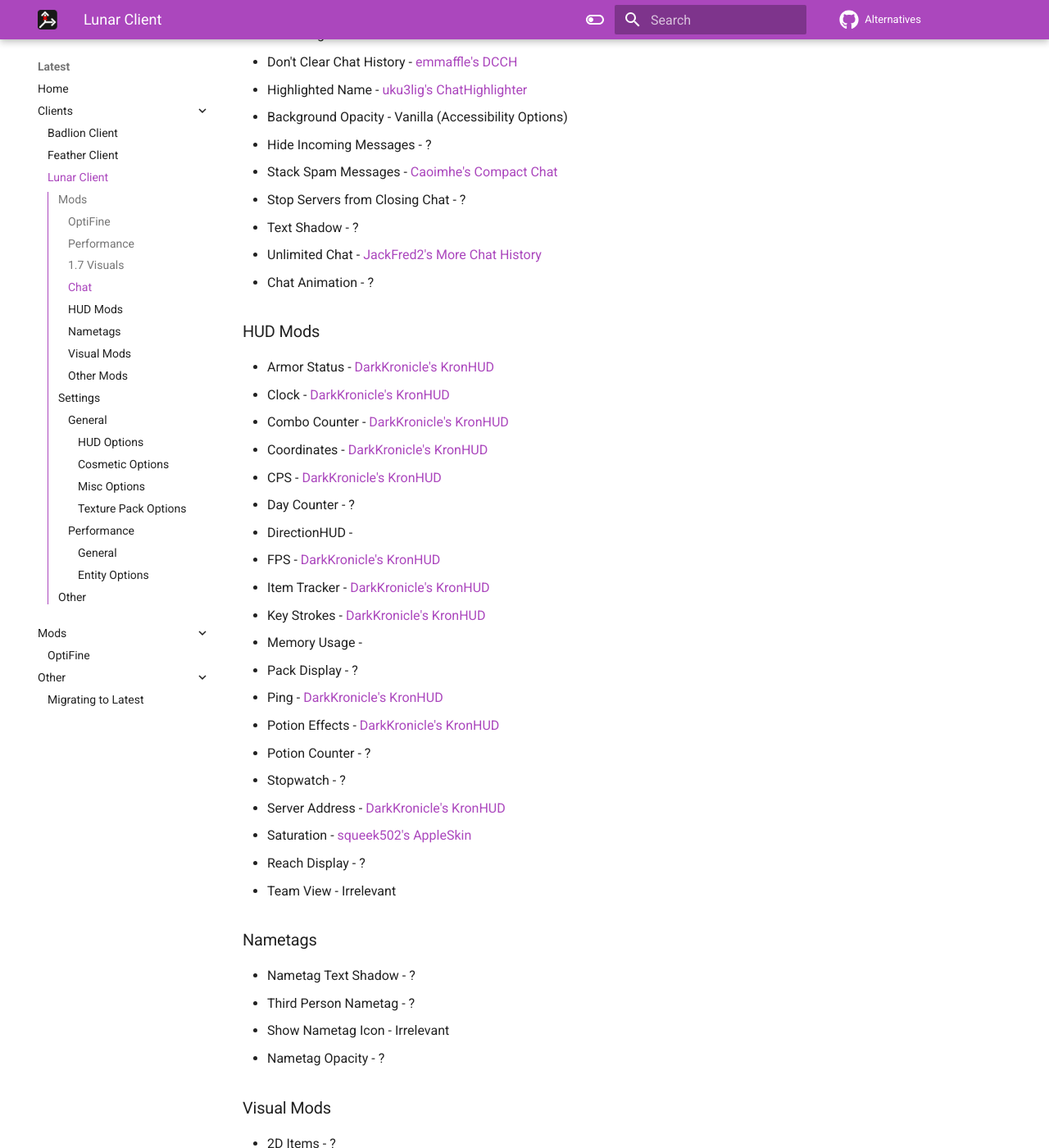
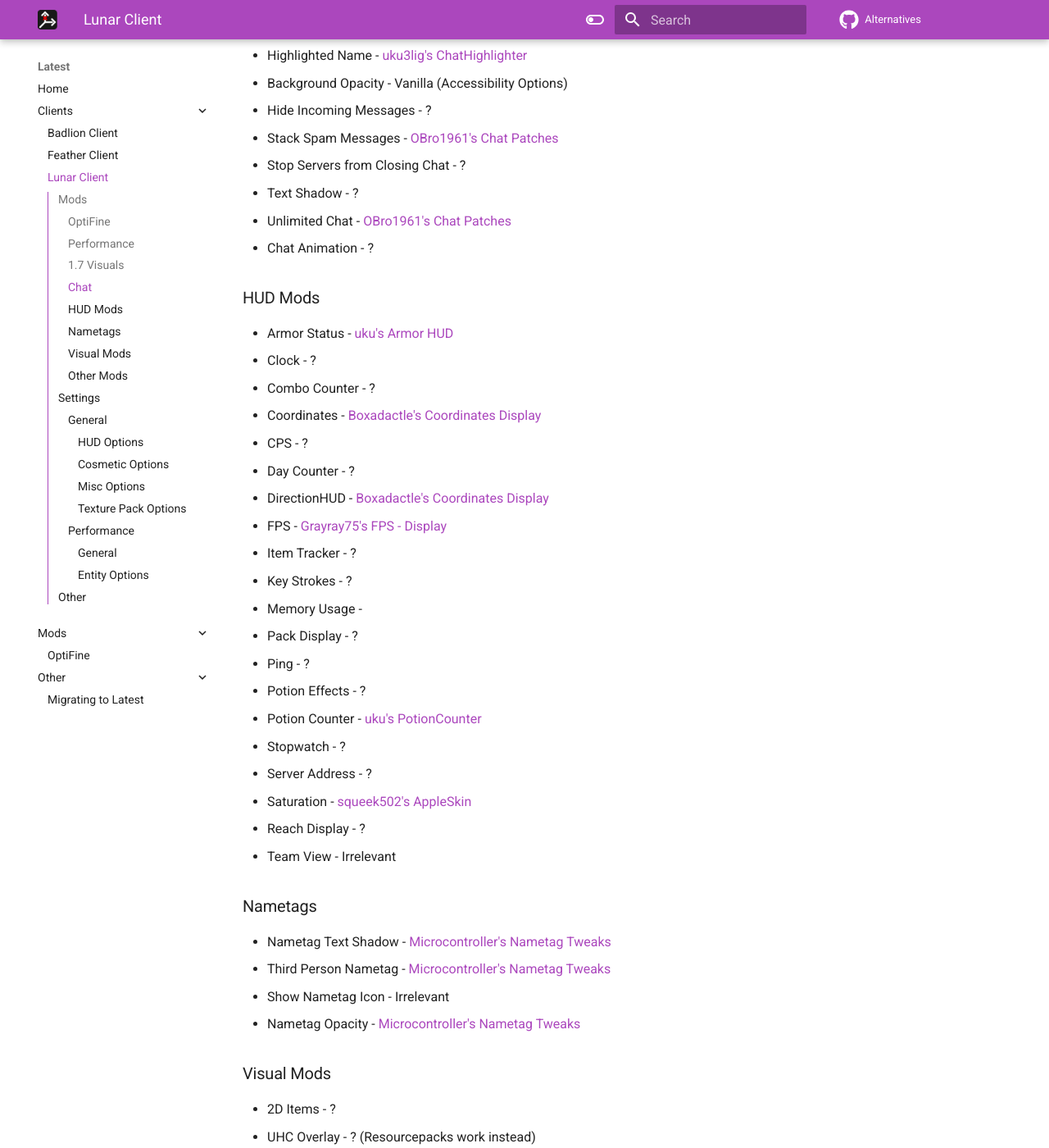
Before and after one commit to MicrocontrollersDev/Alternatives, an MkDocs documentation site: the page built from docs/latest/lunar_client.md, in a window 1280 px wide and 1400 px high, scrolled down 814 px. Shown: the whole window at 82% size. Built offline with MkDocs 1.6.1 and Material for MkDocs 9.7.7, drawn with Linux system fonts in a browser that asks for light colours; comment, search, counter and statistics services are not loaded; some of the changed text lies outside the part shown.

Commit message:
updating some latest alt stuff

```diff
--- a/docs/latest/lunar_client.md
+++ b/docs/latest/lunar_client.md
@@ -19,51 +17,51 @@
 
 * Animations - Irrelevant
 * Hit Armor Color - [rizecookey's CookeyMod](https://github.com/rizecookey/CookeyMod/releases/latest)
-* Reduced Hurt Animation - [uku3lig's BetterHurtCam](https://modrinth.com/mod/betterhurtcam)
+* Reduced Hurt Animation - [Microcontroller's Overlay Tweaks](https://modrinth.com/mod/overlaytweaks)
 
 ### Chat
 
 * Chat Filter - ?
-* Chat Height Fix - Fixed in Vanilla
-* Don't Clear Chat History - [emmaffle's DCCH](https://modrinth.com/mod/dcch)
+* Chat Height Fix - [OBro1961's Chat Patches](https://modrinth.com/mod/chatpatches)
+* Don't Clear Chat History - [OBro1961's Chat Patches](https://modrinth.com/mod/chatpatches)
 * Highlighted Name - [uku3lig's ChatHighlighter](https://modrinth.com/mod/chathighlighter)
 * Background Opacity - Vanilla (Accessibility Options)
 * Hide Incoming Messages - ?
-* Stack Spam Messages - [Caoimhe's Compact Chat](https://modrinth.com/mod/compact-chat)
+* Stack Spam Messages - [OBro1961's Chat Patches](https://modrinth.com/mod/chatpatches)
 * Stop Servers from Closing Chat - ?
 * Text Shadow - ?
-* Unlimited Chat - [JackFred2's More Chat History](https://modrinth.com/mod/morechathistory)
+* Unlimited Chat - [OBro1961's Chat Patches](https://modrinth.com/mod/chatpatches)
 * Chat Animation - ?
 
 ### HUD Mods
 
-* Armor Status - [DarkKronicle's KronHUD](https://modrinth.com/mod/kronhud)
-* Clock - [DarkKronicle's KronHUD](https://modrinth.com/mod/kronhud)
-* Combo Counter - [DarkKronicle's KronHUD](https://modrinth.com/mod/kronhud)
-* Coordinates - [DarkKronicle's KronHUD](https://modrinth.com/mod/kronhud)
-* CPS - [DarkKronicle's KronHUD](https://modrinth.com/mod/kronhud)
+* Armor Status - [uku's Armor HUD](https://modrinth.com/mod/ukus-armor-hud)
+* Clock - ?
+* Combo Counter - ?
+* Coordinates - [Boxadactle's Coordinates Display](https://modrinth.com/mod/coordinates-display)
+* CPS - ?
 * Day Counter - ?
-* DirectionHUD -
-* FPS - [DarkKronicle's KronHUD](https://modrinth.com/mod/kronhud)
-* Item Tracker - [DarkKronicle's KronHUD](https://modrinth.com/mod/kronhud)
-* Key Strokes - [DarkKronicle's KronHUD](https://modrinth.com/mod/kronhud)
+* DirectionHUD - [Boxadactle's Coordinates Display](https://modrinth.com/mod/coordinates-display)
+* FPS - [Grayray75's FPS - Display](https://modrinth.com/mod/fpsdisplay)
+* Item Tracker - ?
+* Key Strokes - ?
 * Memory Usage -
 * Pack Display - ?
-* Ping - [DarkKronicle's KronHUD](https://modrinth.com/mod/kronhud)
-* Potion Effects - [DarkKronicle's KronHUD](https://modrinth.com/mod/kronhud)
-* Potion Counter - ?
+* Ping - ?
+* Potion Effects - ?
+* Potion Counter - [uku's PotionCounter](https://modrinth.com/mod/potioncounter)
 * Stopwatch - ?
-* Server Address -  [DarkKronicle's KronHUD](https://modrinth.com/mod/kronhud)
+* Server Address -  ?
 * Saturation - [squeek502's AppleSkin](https://modrinth.com/mod/appleskin)
 * Reach Display - ?
 * Team View - Irrelevant
 
 ### Nametags
 
-* Nametag Text Shadow -  ?
-* Third Person Nametag - ?
+* Nametag Text Shadow -  [Microcontroller's Nametag Tweaks](https://modrinth.com/mod/nametagtweaks)
+* Third Person Nametag - [Microcontroller's Nametag Tweaks](https://modrinth.com/mod/nametagtweaks)
 * Show Nametag Icon - Irrelevant
-* Nametag Opacity - ?
+* Nametag Opacity - [Microcontroller's Nametag Tweaks](https://modrinth.com/mod/nametagtweaks)
 
 ### Visual Mods
 
@@ -73,8 +71,8 @@
 * Menu Blur - [Motschen's Blur (Fabric)](https://modrinth.com/mod/blur-fabric)
 * Custom Crosshair - [Sparkless's Custom Crosshair](https://modrinth.com/mod/custom-crosshair-mod)
 * Waypoints - [xaero96's Xaero's Minimap](https://www.curseforge.com/minecraft/mc-mods/xaeros-minimap) (BANNABLE ON HYPIXEL!)
-* Scoreboard - [DarkKronicle's KronHUD](https://modrinth.com/mod/kronhud) & [Lortseam's Ugly Scoreboard Fix](https://modrinth.com/mod/ugly-scoreboard-fix)
-* Motion Blur - ?
+* Scoreboard - [Lortseam's Ugly Scoreboard Fix](https://modrinth.com/mod/ugly-scoreboard-fix)
+* Motion Blur - [Noryea's Motion Blur](https://modrinth.com/mod/motionblur)
 * Shiny Pots - ?
 * Scrollable Tooltips - [isXander's's Adaptive ToolTips](https://modrinth.com/mod/adaptive-tooltips)
 * Particle Multiplier - ?
```
Also changed, not shown: other parts of docs/latest/lunar_client.md (+2 -4 lines), docs/latest/badlion_client.md (+18 -18 lines), docs/latest/feather_client.md (+16 -16 lines).
